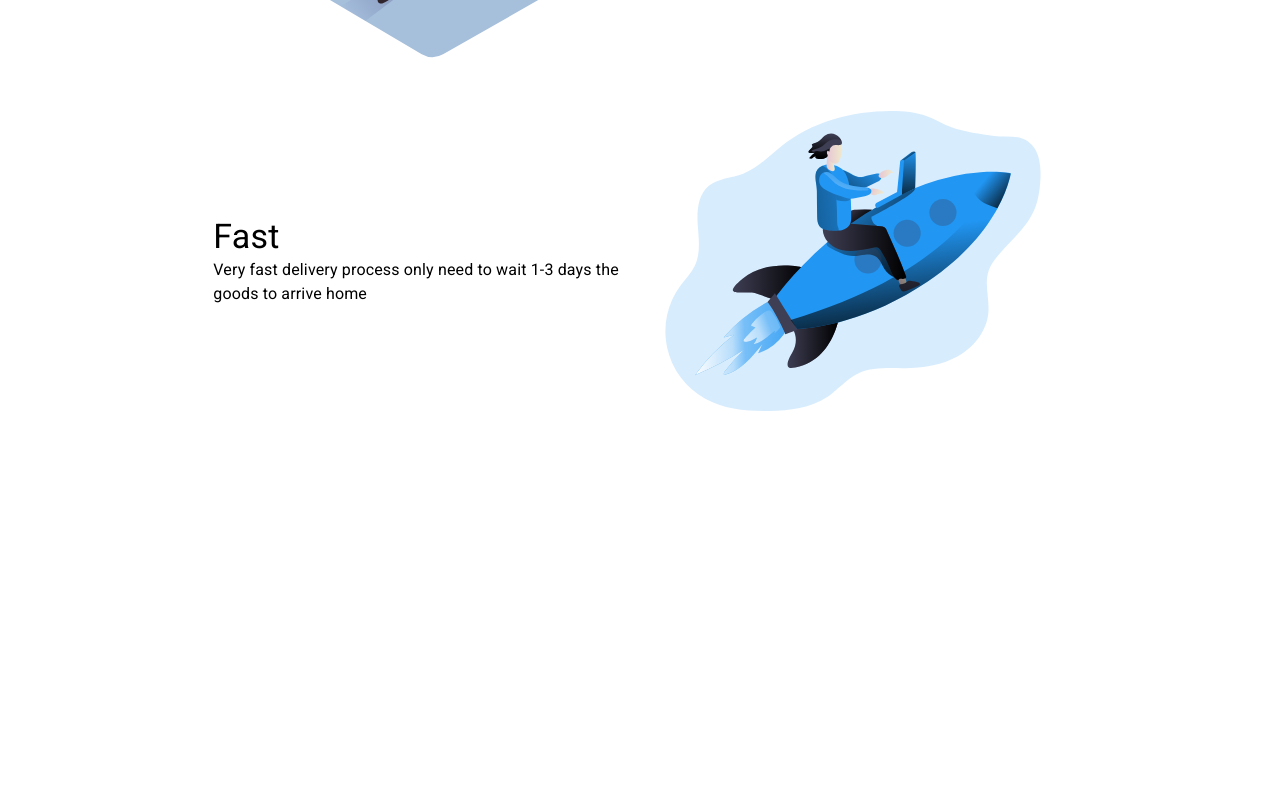
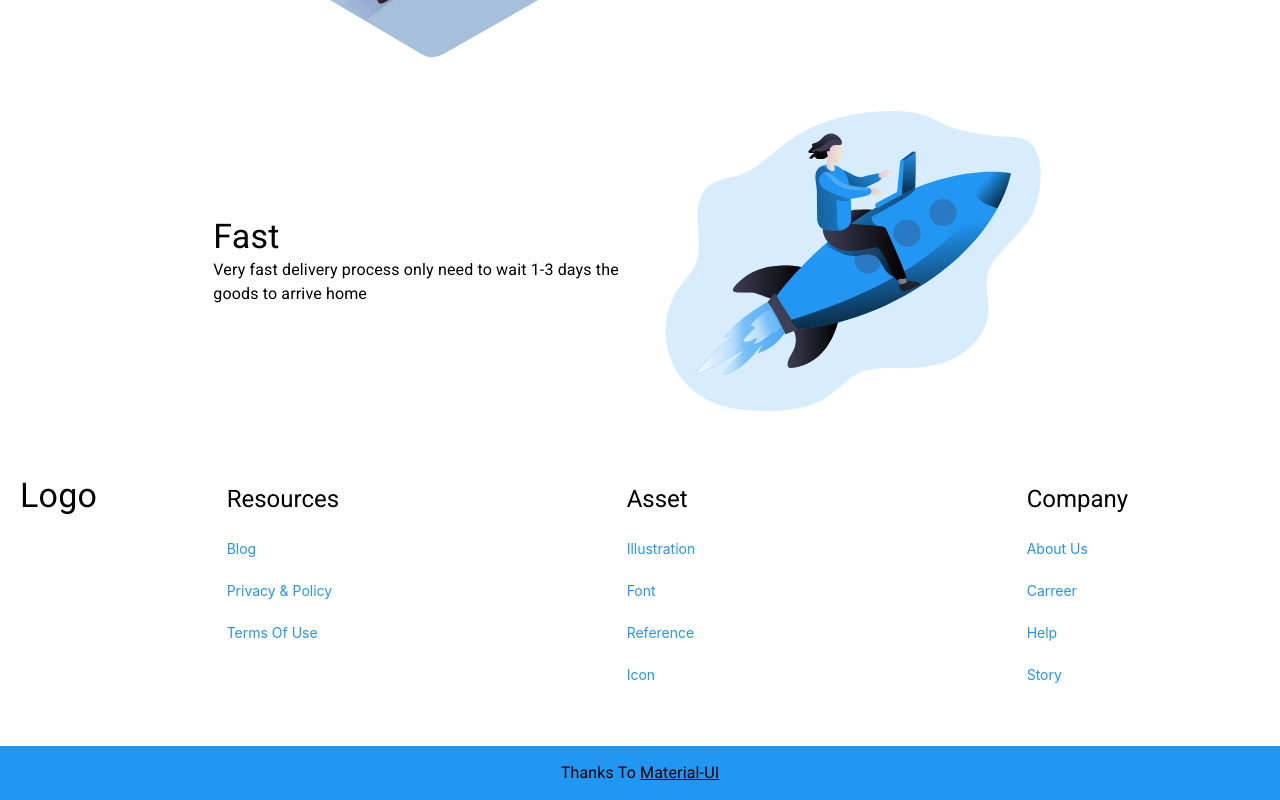
Before and after one commit to AnandaZulham/web-e-commerce, a React (Create React App) app: page / in a window 1280 px wide. Shown: the part 1697-2497 px from the top of the page. Before the commit the page ends 2172 px from the top, so only its background shows below. Built offline with nearby package versions, Linux system fonts and the light colour scheme.

Commit message:
Create Footer Component

```diff
--- a/src/App.js
+++ b/src/App.js
@@ -3,6 +3,7 @@ import Navbar from './Navbar';
 import Header from './Header';
 import ProductCategory from './ProductCategory';
 import Features from './Features'
+import Footer from './Footer'
 import 'fontsource-roboto';
 
 function App() {
@@ -12,6 +13,7 @@ function App() {
       <Header />
       <ProductCategory />
       <Features />
+      <Footer />
     </div>
   );
 }
--- /dev/null
+++ b/src/Footer.js
@@ -0,0 +1,66 @@
+import React from 'react'
+import {Grid, Typography, List,ListItemText, Link} from '@material-ui/core';
+import {makeStyles} from '@material-ui/core/styles';
+
+const useStyle = makeStyles({
+	styleList : {
+		margin:'25px 0',
+		color:'#2196F3',
+		fontSize:'14px'
+	},
+	styleh4 : {
+		marginLeft:'-20px'
+	},
+	styleFooter : {
+		backgroundColor:'#2196F3',
+		marginTop:'30px',
+		padding:'15px 0'
+	}
+})
+
+const listReference = [
+	{name: 'Illustration', link: 'https://www.manypixels.co/gallery'},
+	{name: 'Font', link: 'https://github.com/fontsource/fontsource/blob/master/packages/roboto/README.md'},
+	{name: 'Reference', link : 'pinterest.com/'},
+	{name: 'Icon', Link: 'https://material-ui.com/components/material-icons/'}
+]
+
+export default function Footer() {
+	const classes = useStyle()
+    return (
+        <div>
+          <Grid container justify="space-around">
+						<Grid item lg={1} sm={1} xs={9}>
+								<Typography variant="h4" className={classes.styleh4}> Logo </Typography>
+						</Grid>
+						<Grid item lg={3} md={3} sm={3} xs={4}>
+							<List>
+								<Typography variant="h5"> Resources </Typography>
+								{['Blog', 'Privacy & Policy', 'Terms Of Use'].map((item,index) => (
+									<Link><ListItemText primary={item} className={classes.styleList} disableTypography={true}></ListItemText></Link>
+								))}
+							</List>
+						</Grid>
+						<Grid item lg={3} md={3} sm={3} xs={4}>
+							<List>
+								<Typography variant="h5"> Asset </Typography>
+								{listReference.map((item,index) => (
+									<Link key={index} href={item.link} underline="none" target="_blank"> <ListItemText primary={item.name} className={classes.styleList} disableTypography={true}></ListItemText> </Link>
+								))}
+							</List>
+						</Grid>
+						<Grid item lg={2} md={2} sm={3} xs={10}>
+							<List>
+								<Typography variant="h5"> Company </Typography>
+								{['About Us', 'Carreer', 'Help', 'Story'].map((item,index) => (
+									<ListItemText primary={item} className={classes.styleList} disableTypography={true}></ListItemText>
+								))}
+							</List>
+						</Grid>
+					</Grid>
+					<div>
+						<Typography variant="body1" align="center" className={classes.styleFooter}>Thanks To <Link color="inherit" underline="always" href="www.material-ui.com">Material-UI</Link></Typography>
+					</div>
+        </div>
+    )
+}
```
Also changed, not shown: 1 other file (tests, documents, lock files or other folders).
